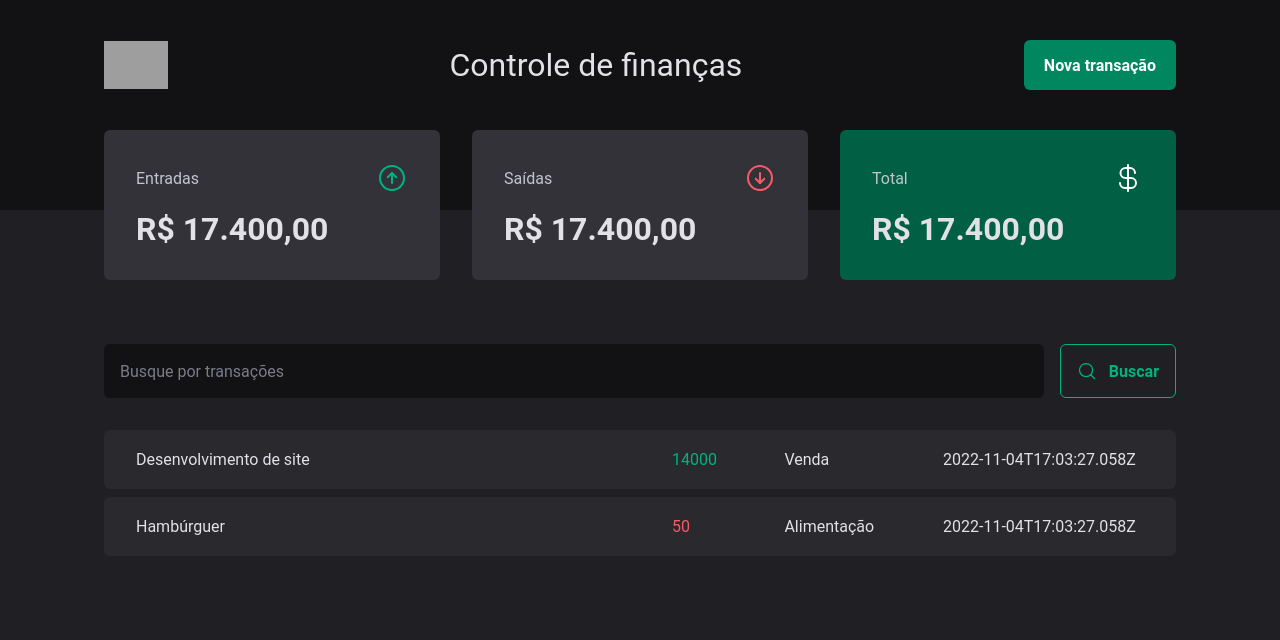
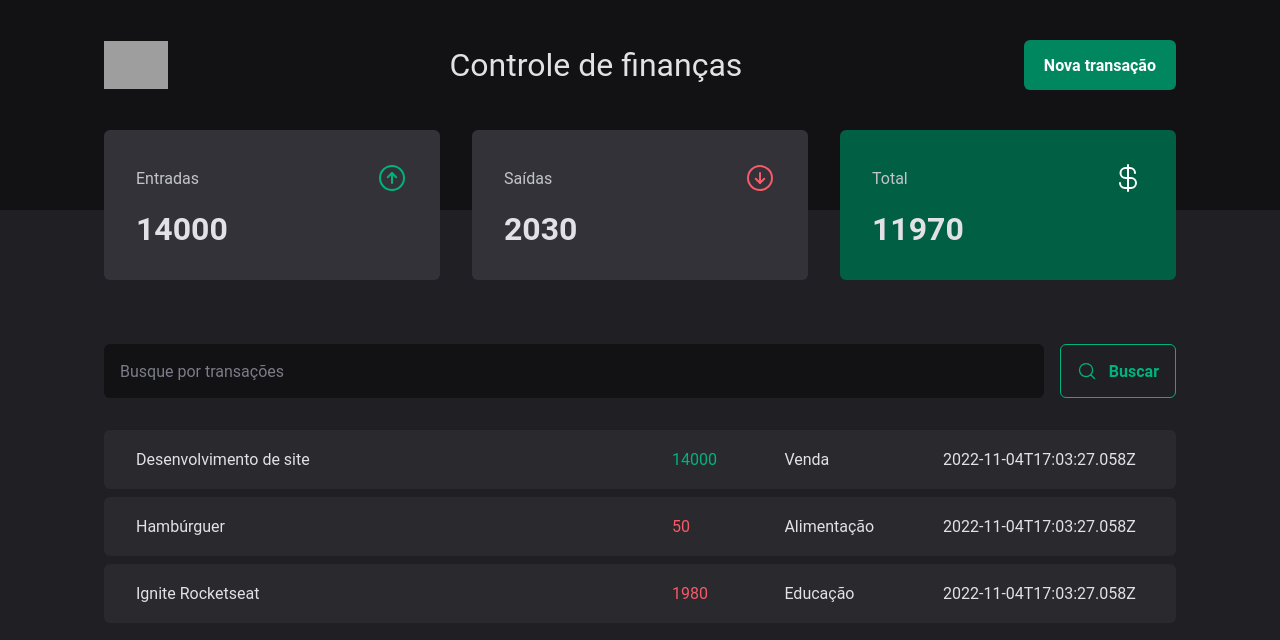
Before and after one commit to juanevangelista1/Projeto-Finance-Controll, a React (Vite) app in the folder Dt-Money/: page / in a window 1280 px wide. Shown: the top 640 px of the page. Built offline with nearby package versions, Linux system fonts and the light colour scheme; data requests are answered from the project's data file; grey boxes are pictures that could not be loaded.

Commit message:
Criação de Contexto

```diff
--- a/Dt-Money/server.json
+++ b/Dt-Money/server.json
@@ -15,6 +15,14 @@
       "category": "Alimentação",
       "price": 50,
       "createdAt": "2022-11-04T17:03:27.058Z"
+    },
+    {
+      "id": 3,
+      "description": "Ignite Rocketseat",
+      "type": "outcome",
+      "category": "Educação",
+      "price": 1980,
+      "createdAt": "2022-11-04T17:03:27.058Z"
     }
   ]
 }
--- a/Dt-Money/src/App.tsx
+++ b/Dt-Money/src/App.tsx
@@ -1,5 +1,6 @@
 import { useState } from 'react'
 import { ThemeProvider } from 'styled-components'
+import { TransactionsProvider } from './contexts/TransactionsContext'
 import { Transactions } from './pages/Transactions'
 import { GlobalStyle } from './styles/global'
 import { defaultTheme } from './styles/themes/default'
@@ -8,7 +9,9 @@
   return (
     <ThemeProvider theme={defaultTheme}>
       <GlobalStyle />
-      <Transactions />
+      <TransactionsProvider>
+        <Transactions />
+      </TransactionsProvider>
     </ThemeProvider>
   )
 }
--- a/Dt-Money/src/components/Summary/index.tsx
+++ b/Dt-Money/src/components/Summary/index.tsx
@@ -1,7 +1,29 @@
 import { ArrowCircleDown, ArrowCircleUp, CurrencyDollar } from 'phosphor-react'
+import { useContext } from 'react'
+import { TransactionsContext } from '../../contexts/TransactionsContext'
 import { SummaryCard, SummaryContainer } from './styles'
 
 export function Summary() {
+  const { transactions } = useContext(TransactionsContext)
+  const summary = transactions.reduce(
+    (acc, transaction) => {
+      if (transaction.type === 'income') {
+        acc.income += transaction.price
+        acc.total += transaction.price
+      } else {
+        acc.outcome += transaction.price
+        acc.total -= transaction.price
+      }
+
+      return acc
+    },
+    {
+      income: 0,
+      outcome: 0,
+      total: 0
+    }
+  )
+
   return (
     <SummaryContainer>
       <SummaryCard>
@@ -10,7 +32,7 @@
           <ArrowCircleUp size={32} color="#00b37e" />
         </header>
 
-        <strong>R$ 17.400,00</strong>
+        <strong>{summary.income}</strong>
       </SummaryCard>
 
       <SummaryCard>
@@ -19,7 +41,7 @@
           <ArrowCircleDown size={32} color="#f75a68" />
         </header>
 
-        <strong>R$ 17.400,00</strong>
+        <strong>{summary.outcome}</strong>
       </SummaryCard>
 
       <SummaryCard variant="green">
@@ -28,7 +50,7 @@
           <CurrencyDollar size={32} color="#fff" />
         </header>
 
-        <strong>R$ 17.400,00</strong>
+        <strong>{summary.total}</strong>
       </SummaryCard>
     </SummaryContainer>
   )
--- /dev/null
+++ b/Dt-Money/src/contexts/TransactionsContext.tsx
@@ -0,0 +1,41 @@
+import { createContext, ReactNode, useEffect, useState } from 'react'
+
+interface Transaction {
+  id: number
+  description: string
+  type: 'income' | 'outcome'
+  price: number
+  category: string
+  createdAt: string
+}
+
+interface TransactionContextType {
+  transactions: Transaction[]
+}
+
+interface TransactionsProviderProps {
+  children: ReactNode
+}
+
+export const TransactionsContext = createContext({} as TransactionContextType)
+
+export function TransactionsProvider({ children }: TransactionsProviderProps) {
+  const [transactions, setTransactions] = useState<Transaction[]>([])
+
+  async function loadTransactions() {
+    const response = await fetch('http://localhost:3333/transactions')
+    const data = await response.json()
+
+    setTransactions(data)
+  }
+
+  useEffect(() => {
+    loadTransactions()
+  }, [])
+
+  return (
+    <TransactionsContext.Provider value={{ transactions }}>
+      {children}
+    </TransactionsContext.Provider>
+  )
+}
--- a/Dt-Money/src/pages/Transactions/index.tsx
+++ b/Dt-Money/src/pages/Transactions/index.tsx
@@ -1,36 +1,16 @@
-import { useEffect, useState } from 'react'
+import { useContext, useEffect, useState } from 'react'
 import { Header } from '../../components/Header'
 import { SearchForm } from '../../components/SearchForm'
 import { Summary } from '../../components/Summary'
+import { TransactionsContext } from '../../contexts/TransactionsContext'
 import {
   PriceHighlight,
   TransactionsContainer,
   TransactionsTable
 } from './styles'
 
-interface Transaction {
-  id: number
-  description: string
-  type: 'income' | 'outcome'
-  price: number
-  category: string
-  createdAt: string
-}
-
 export function Transactions() {
-  const [transactions, setTransactions] = useState<Transaction[]>([])
-
-  async function loadTransactions() {
-    const response = await fetch('http://localhost:3333/transactions')
-    const data = await response.json()
-
-    setTransactions(data)
-  }
-
-  useEffect(() => {
-    loadTransactions()
-  }, [])
-
+  const { transactions } = useContext(TransactionsContext)
   return (
     <>
       <Header />
```
